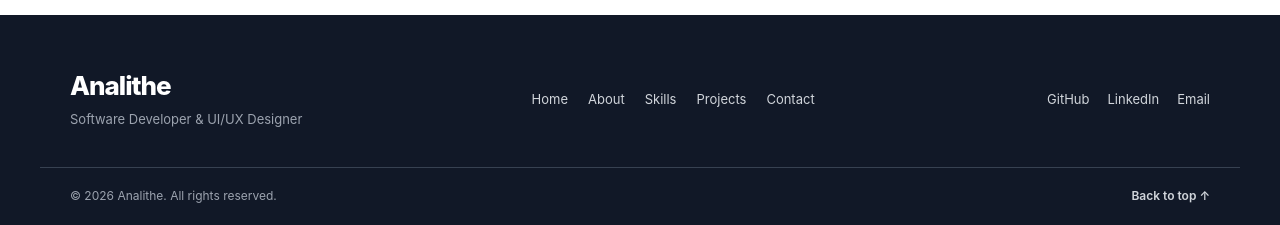
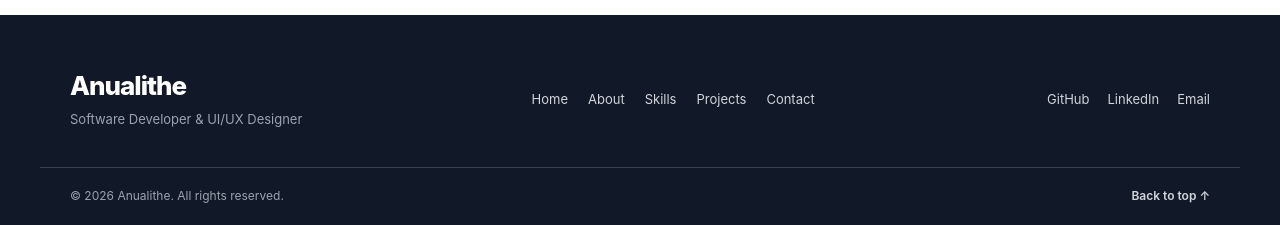
Before and after one commit to anualitheuwayo/My-Portfolio, a React (Vite) app: page / in a window 1280 px wide. Shown: the part 4887-5112 px from the top of the page. Built offline with nearby package versions, Linux system fonts and the light colour scheme.

Commit message:
Added changes

```diff
--- a/src/components/Footer.jsx
+++ b/src/components/Footer.jsx
@@ -7,7 +7,7 @@ function Footer() {
 
         <div className="footer-brand">
           <a href="#home" className="footer-logo">
-            Analithe
+            Anualithe
           </a>
 
           <p>
@@ -40,7 +40,7 @@ function Footer() {
             LinkedIn
           </a>
 
-          <a href="mailto:YOUR-EMAIL@example.com">
+          <a href="mailto:anualitheuwayo@gmail.com">
             Email
           </a>
         </div>
@@ -49,7 +49,7 @@ function Footer() {
 
       <div className="footer-bottom">
         <p>
-          © {new Date().getFullYear()} Analithe. All rights reserved.
+          © {new Date().getFullYear()} Anualithe. All rights reserved.
         </p>
 
         <a href="#home">
```
